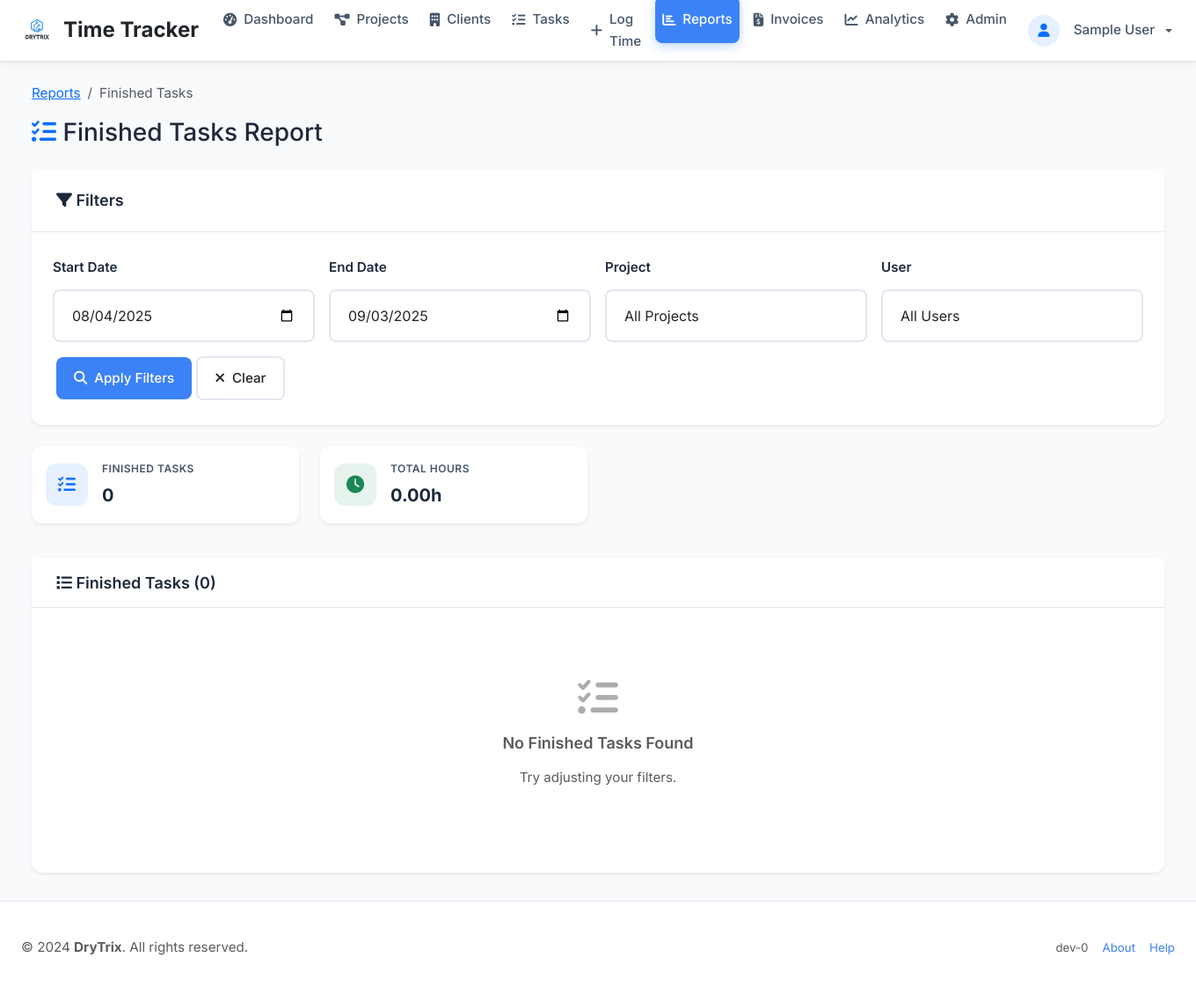
After one commit to Proximate-Company/DRYTRIX-TimeTracker, a Flask app: page /reports/tasks in a window 1360 px wide. The commit adds this page. Shown: the whole page at 88% size. Run offline with Flask 3, Linux system fonts and the light colour scheme; a user stored in the database is signed in; tables that the repository leaves empty hold one stand-in row (values such as "Sample post"); some libraries are stand-ins or nearby versions.

Commit message:
feat(reports): add Finished Tasks report with per-task hours and filters
- New route: GET /reports/tasks
  - Lists tasks with status "done" completed within the selected date range
  - Filters: project_id, user_id, start_date, end_date (defaults to last 30 days)
  - Aggregates hours per task from matching TimeEntry records
  - Shows assignee, completion date, total hours, and entry count per task
- UI: new template templates/reports/task_report.html with filters, summary cards, and results table
- Navigation: add “Finished Tasks Report” link under Project Reports on templates/reports/index.html
- Consistent styling and behavior with existing project/user reports
- No schema changes; login required

```diff
--- a/app/routes/reports.py
+++ b/app/routes/reports.py
@@ -1,7 +1,7 @@
 from flask import Blueprint, render_template, request, redirect, url_for, flash, send_file
 from flask_login import login_required, current_user
 from app import db
-from app.models import User, Project, TimeEntry, Settings
+from app.models import User, Project, TimeEntry, Settings, Task
 from datetime import datetime, timedelta
 import csv
 import io
@@ -374,3 +374,91 @@ def summary_report():
                          week_hours=week_hours,
                          month_hours=month_hours,
                          project_stats=project_stats[:10])  # Top 10 projects
+
+
+@reports_bp.route('/reports/tasks')
+@login_required
+def task_report():
+    """Report of finished tasks within a project, including hours spent per task"""
+    project_id = request.args.get('project_id', type=int)
+    user_id = request.args.get('user_id', type=int)
+    start_date = request.args.get('start_date')
+    end_date = request.args.get('end_date')
+
+    # Filters data
+    projects = Project.query.order_by(Project.name).all()
+    users = User.query.filter_by(is_active=True).order_by(User.username).all()
+
+    # Default date range: last 30 days
+    if not start_date:
+        start_date = (datetime.utcnow() - timedelta(days=30)).strftime('%Y-%m-%d')
+    if not end_date:
+        end_date = datetime.utcnow().strftime('%Y-%m-%d')
+
+    try:
+        start_dt = datetime.strptime(start_date, '%Y-%m-%d')
+        end_dt = datetime.strptime(end_date, '%Y-%m-%d') + timedelta(days=1) - timedelta(seconds=1)
+    except ValueError:
+        flash('Invalid date format', 'error')
+        return render_template('reports/task_report.html', projects=projects, users=users)
+
+    # Base tasks query: finished tasks
+    tasks_query = Task.query.filter(Task.status == 'done')
+
+    if project_id:
+        tasks_query = tasks_query.filter(Task.project_id == project_id)
+
+    # Filter by completion window intersects [start_dt, end_dt]
+    tasks_query = tasks_query.filter(Task.completed_at.isnot(None))
+    tasks_query = tasks_query.filter(Task.completed_at >= start_dt, Task.completed_at <= end_dt)
+
+    # Optional: only tasks that have time entries by a specific user
+    if user_id:
+        tasks_query = tasks_query.join(TimeEntry, TimeEntry.task_id == Task.id).filter(TimeEntry.user_id == user_id)
+
+    tasks = tasks_query.order_by(Task.completed_at.desc()).all()
+
+    # Compute hours per task (sum of entry durations; respect user/project filters and date range)
+    task_rows = []
+    total_hours = 0.0
+    for task in tasks:
+        te_query = TimeEntry.query.filter(
+            TimeEntry.task_id == task.id,
+            TimeEntry.end_time.isnot(None),
+            TimeEntry.start_time >= start_dt,
+            TimeEntry.start_time <= end_dt
+        )
+        if project_id:
+            te_query = te_query.filter(TimeEntry.project_id == project_id)
+        if user_id:
+            te_query = te_query.filter(TimeEntry.user_id == user_id)
+
+        entries = te_query.all()
+        hours = sum(e.duration_hours for e in entries)
+        total_hours += hours
+
+        task_rows.append({
+            'task': task,
+            'project': task.project,
+            'assignee': task.assigned_user,
+            'completed_at': task.completed_at,
+            'hours': round(hours, 2),
+            'entries_count': len(entries),
+        })
+
+    summary = {
+        'tasks_count': len(task_rows),
+        'total_hours': round(total_hours, 2),
+    }
+
+    return render_template(
+        'reports/task_report.html',
+        projects=projects,
+        users=users,
+        tasks=task_rows,
+        summary=summary,
+        start_date=start_date,
+        end_date=end_date,
+        selected_project=project_id,
+        selected_user=user_id,
+    )
--- a/templates/reports/index.html
+++ b/templates/reports/index.html
@@ -105,6 +105,9 @@
                     <div class="d-grid">
                         <a href="{{ url_for('reports.project_report') }}" class="btn btn-primary">
                             <i class="fas fa-chart-bar"></i> Project Report
+                        </a>
+                        <a href="{{ url_for('reports.task_report') }}" class="btn btn-outline-primary mt-2">
+                            <i class="fas fa-tasks"></i> Finished Tasks Report
                         </a>
                     </div>
                 </div>
--- /dev/null
+++ b/templates/reports/task_report.html
@@ -0,0 +1,200 @@
+{% extends "base.html" %}
+
+{% block title %}Finished Tasks Report - {{ app_name }}{% endblock %}
+
+{% block content %}
+<div class="container-fluid">
+    <div class="row">
+        <div class="col-12">
+            <div class="d-flex justify-content-between align-items-center mb-4">
+                <div>
+                    <nav aria-label="breadcrumb">
+                        <ol class="breadcrumb">
+                            <li class="breadcrumb-item"><a href="{{ url_for('reports.reports') }}">Reports</a></li>
+                            <li class="breadcrumb-item active">Finished Tasks</li>
+                        </ol>
+                    </nav>
+                    <h1 class="h3 mb-0">
+                        <i class="fas fa-tasks text-primary"></i> Finished Tasks Report
+                    </h1>
+                </div>
+            </div>
+        </div>
+    </div>
+
+    <!-- Filters -->
+    <div class="row mb-4">
+        <div class="col-12">
+            <div class="card border-0 shadow-sm">
+                <div class="card-header bg-white">
+                    <h5 class="mb-0">
+                        <i class="fas fa-filter"></i> Filters
+                    </h5>
+                </div>
+                <div class="card-body">
+                    <form method="GET" class="row g-3">
+                        <div class="col-md-3">
+                            <label for="start_date" class="form-label">Start Date</label>
+                            <input type="date" class="form-control" id="start_date" name="start_date"
+                                   value="{{ start_date or '' }}">
+                        </div>
+                        <div class="col-md-3">
+                            <label for="end_date" class="form-label">End Date</label>
+                            <input type="date" class="form-control" id="end_date" name="end_date"
+                                   value="{{ end_date or '' }}">
+                        </div>
+                        <div class="col-md-3">
+                            <label for="project" class="form-label">Project</label>
+                            <select class="form-select" id="project" name="project_id">
+                                <option value="">All Projects</option>
+                                {% for project in projects %}
+                                <option value="{{ project.id }}" {% if selected_project|int == project.id %}selected{% endif %}>
+                                    {{ project.name }}
+                                </option>
+                                {% endfor %}
+                            </select>
+                        </div>
+                        <div class="col-md-3">
+                            <label for="user" class="form-label">User</label>
+                            <select class="form-select" id="user" name="user_id">
+                                <option value="">All Users</option>
+                                {% for user in users %}
+                                <option value="{{ user.id }}" {% if selected_user|int == user.id %}selected{% endif %}>
+                                    {{ user.display_name }}
+                                </option>
+                                {% endfor %}
+                            </select>
+                        </div>
+                        <div class="col-12">
+                            <button type="submit" class="btn btn-primary">
+                                <i class="fas fa-search"></i> Apply Filters
+                            </button>
+                            <a href="{{ url_for('reports.task_report') }}" class="btn btn-outline-secondary">
+                                <i class="fas fa-times"></i> Clear
+                            </a>
+                        </div>
+                    </form>
+                </div>
+            </div>
+        </div>
+    </div>
+
+    <!-- Summary Statistics -->
+    <div class="row mb-4">
+        <div class="col-md-3 col-sm-6 mb-3">
+            <div class="card border-0 shadow-sm h-100 summary-card">
+                <div class="card-body p-3">
+                    <div class="d-flex align-items-center">
+                        <div class="flex-shrink-0">
+                            <div class="summary-icon bg-primary bg-opacity-10 text-primary">
+                                <i class="fas fa-tasks"></i>
+                            </div>
+                        </div>
+                        <div class="flex-grow-1 ms-3">
+                            <div class="summary-label">Finished Tasks</div>
+                            <div class="summary-value">{{ summary.tasks_count }}</div>
+                        </div>
+                    </div>
+                </div>
+            </div>
+        </div>
+        <div class="col-md-3 col-sm-6 mb-3">
+            <div class="card border-0 shadow-sm h-100 summary-card">
+                <div class="card-body p-3">
+                    <div class="d-flex align-items-center">
+                        <div class="flex-shrink-0">
+                            <div class="summary-icon bg-success bg-opacity-10 text-success">
+                                <i class="fas fa-clock"></i>
+                            </div>
+                        </div>
+                        <div class="flex-grow-1 ms-3">
+                            <div class="summary-label">Total Hours</div>
+                            <div class="summary-value">{{ "%.2f"|format(summary.total_hours) }}h</div>
+                        </div>
+                    </div>
+                </div>
+            </div>
+        </div>
+    </div>
+
+    <!-- Finished Tasks Table -->
+    <div class="row">
+        <div class="col-12">
+            <div class="card shadow-sm border-0">
+                <div class="card-header bg-white py-3">
+                    <h5 class="mb-0">
+                        <i class="fas fa-list"></i> Finished Tasks ({{ tasks|length }})
+                    </h5>
+                </div>
+                <div class="card-body p-0">
+                    {% if tasks %}
+                    <div class="table-responsive">
+                        <table class="table table-hover mb-0">
+                            <thead class="table-light">
+                                <tr>
+                                    <th>Task</th>
+                                    <th>Project</th>
+                                    <th>Assignee</th>
+                                    <th>Completed</th>
+                                    <th>Hours</th>
+                                    <th>Entries</th>
+                                    <th>Actions</th>
+                                </tr>
+                            </thead>
+                            <tbody>
+                                {% for row in tasks %}
+                                <tr>
+                                    <td>
+                                        <div>
+                                            <strong>{{ row.task.name }}</strong>
+                                            {% if row.task.description %}
+                                            <br><small class="text-muted">{{ row.task.description[:60] }}{% if row.task.description|length > 60 %}...{% endif %}</small>
+                                            {% endif %}
+                                        </div>
+                                    </td>
+                                    <td>
+                                        <a href="{{ url_for('projects.view_project', project_id=row.project.id) }}">
+                                            {{ row.project.name }}
+                                        </a>
+                                    </td>
+                                    <td>
+                                        {% if row.assignee %}
+                                        {{ row.assignee.display_name }}
+                                        {% else %}
+                                        <span class="text-muted">Unassigned</span>
+                                        {% endif %}
+                                    </td>
+                                    <td>
+                                        {% if row.completed_at %}
+                                        {{ row.completed_at.strftime('%Y-%m-%d') }}
+                                        {% else %}
+                                        <span class="text-muted">-</span>
+                                        {% endif %}
+                                    </td>
+                                    <td><strong>{{ "%.2f"|format(row.hours) }}h</strong></td>
+                                    <td>{{ row.entries_count }}</td>
+                                    <td>
+                                        <a href="{{ url_for('tasks.view_task', task_id=row.task.id) }}" class="btn btn-sm btn-outline-primary">
+                                            <i class="fas fa-eye"></i>
+                                        </a>
+                                    </td>
+                                </tr>
+                                {% endfor %}
+                            </tbody>
+                        </table>
+                    </div>
+                    {% else %}
+                    <div class="text-center py-5">
+                        <div class="empty-state">
+                            <i class="fas fa-tasks fa-3x text-muted mb-3"></i>
+                            <h5 class="text-muted">No Finished Tasks Found</h5>
+                            <p class="text-muted">Try adjusting your filters.</p>
+                        </div>
+                    </div>
+                    {% endif %}
+                </div>
+            </div>
+        </div>
+    </div>
+</div>
+{% endblock %}
```
